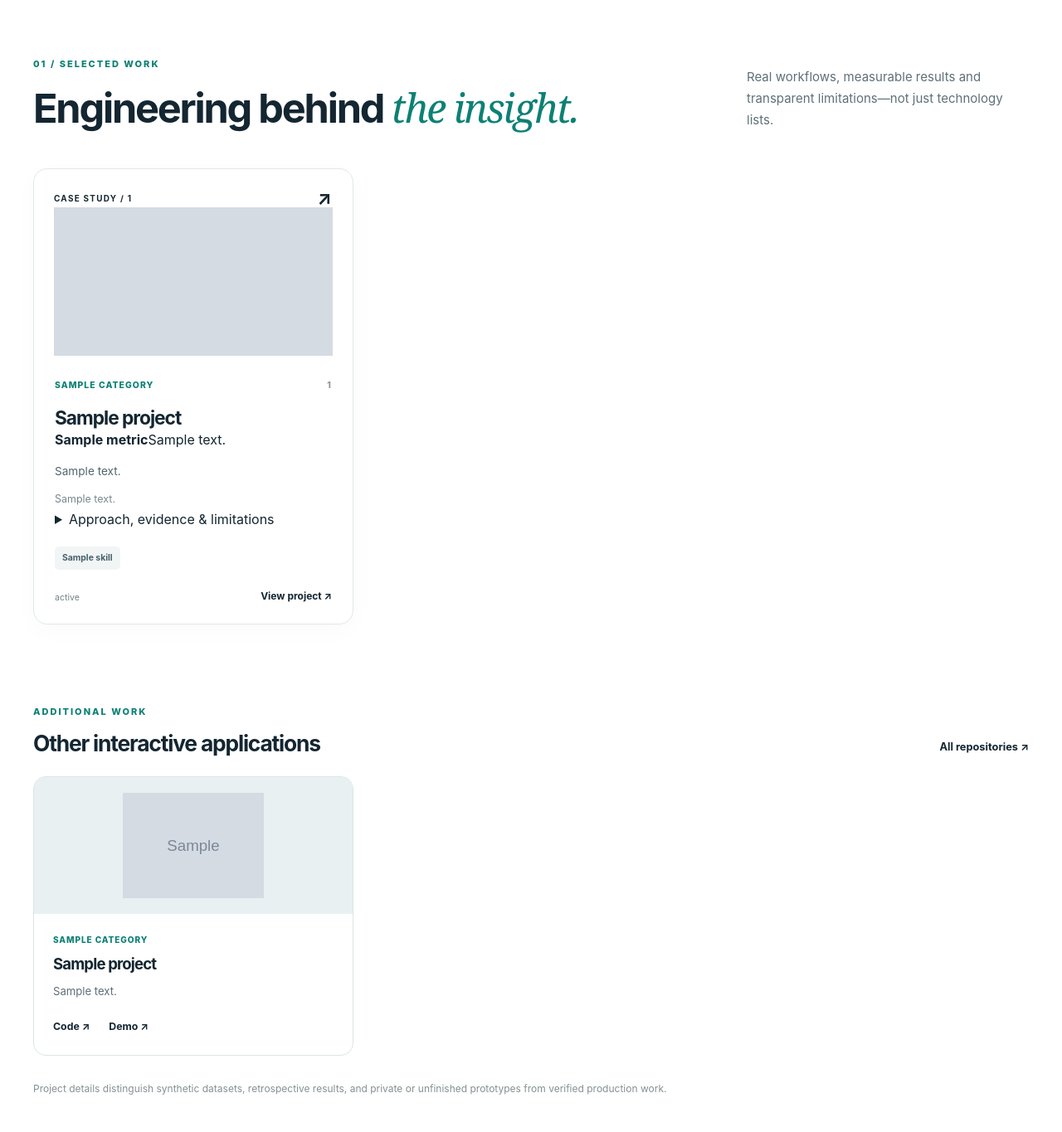
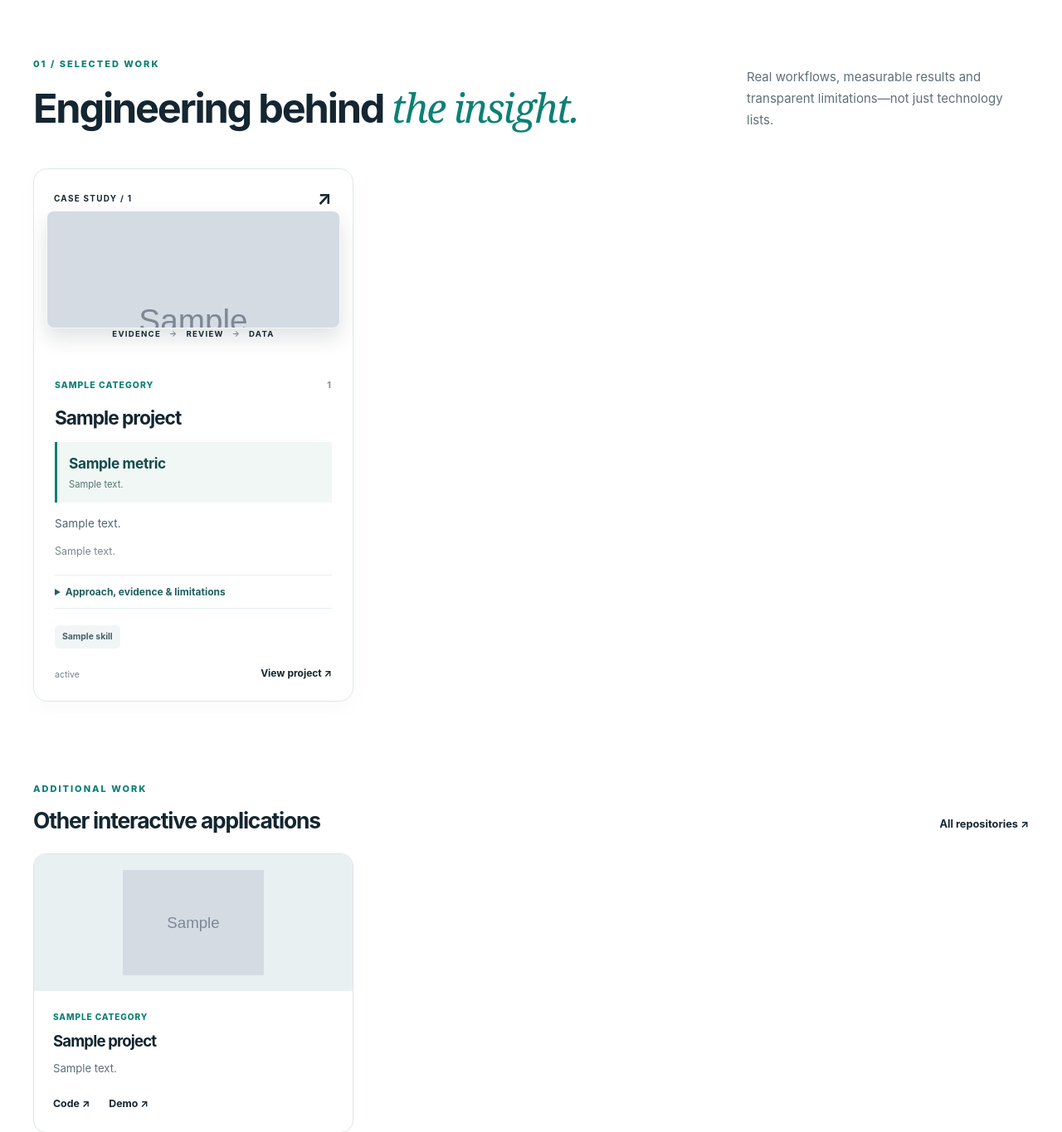
Before and after one commit to AhmedOT22/Portfolio, a Flask app: template templates/index.html in a window 1280 px wide. Shown: the part 1006-2371 px from the top of the page at 83% size. Run offline with Flask 3, Linux system fonts and the light colour scheme; the template is opened without the code that fills it: most values are stand-ins (such as "Sample title", 1, 10 or a date in 2020); grey boxes marked "Sample" are stand-in pictures.

Commit message:
Style evidence-first portfolio cards and real project previews

```diff
--- a/static/css/style.css
+++ b/static/css/style.css
@@ -187,3 +187,23 @@ h1 em,h2 em{color:var(--accent);font-family:var(--serif);font-weight:400}
  .footer-inner>span:nth-child(2){display:none}
 }
 @media(prefers-reduced-motion:reduce){html{scroll-behavior:auto}*,*::before,*::after{transition:none!important}}
+
+/* Evidence-first case studies */
+.feature-art{overflow:hidden}
+.project-real-preview{position:absolute;inset:50px 15px 33px;display:flex;align-items:center;justify-content:center;overflow:hidden;border-radius:9px;border:1px solid #ffffff5c;box-shadow:0 12px 25px #102d3522;background:#eff5f5}
+.project-real-preview img{width:100%;height:100%;object-fit:cover;object-position:top center;transition:transform .25s ease}
+.feature-card:hover .project-real-preview img{transform:scale(1.025)}
+.feature-art .art-top,.feature-art .art-bottom{position:relative;z-index:2}
+.art-air{background:#203b51;color:#e4f3f6}
+.art-hospital{background:#173e43;color:#e5f3ee}
+.feature-proof{margin-top:16px;padding:12px 14px;background:#f0f7f5;border-left:3px solid var(--accent);display:flex;flex-direction:column;gap:2px}
+.feature-proof strong{font-size:1.08rem;color:#164c4a;letter-spacing:-.02em}
+.feature-proof span{font-size:.7rem;color:#58746e}
+.project-evidence{margin-top:17px;border-top:1px solid #e6eded;border-bottom:1px solid #e6eded;padding:10px 0}
+.project-evidence summary{font-size:.75rem;font-weight:750;cursor:pointer;color:#205f60}
+.project-evidence summary:hover{color:#0b8c7c}
+.project-evidence ul{margin:12px 0 5px;padding-left:18px;color:#4e6871;font-size:.77rem;line-height:1.67}
+.project-evidence li+li{margin-top:7px}
+.feature-footer{padding-top:20px}
+@media(max-width:850px){.project-real-preview{inset:54px 16px 32px}}
+@media(prefers-reduced-motion:reduce){.project-real-preview img{transition:none}}
```
